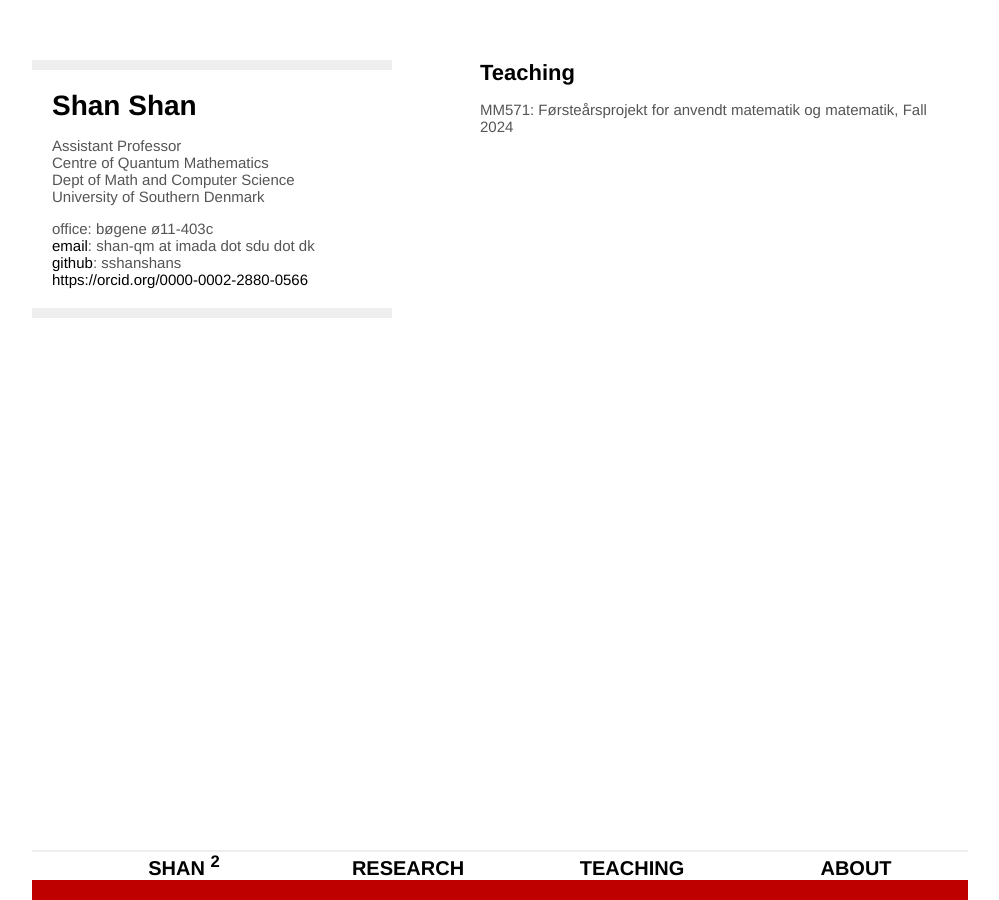
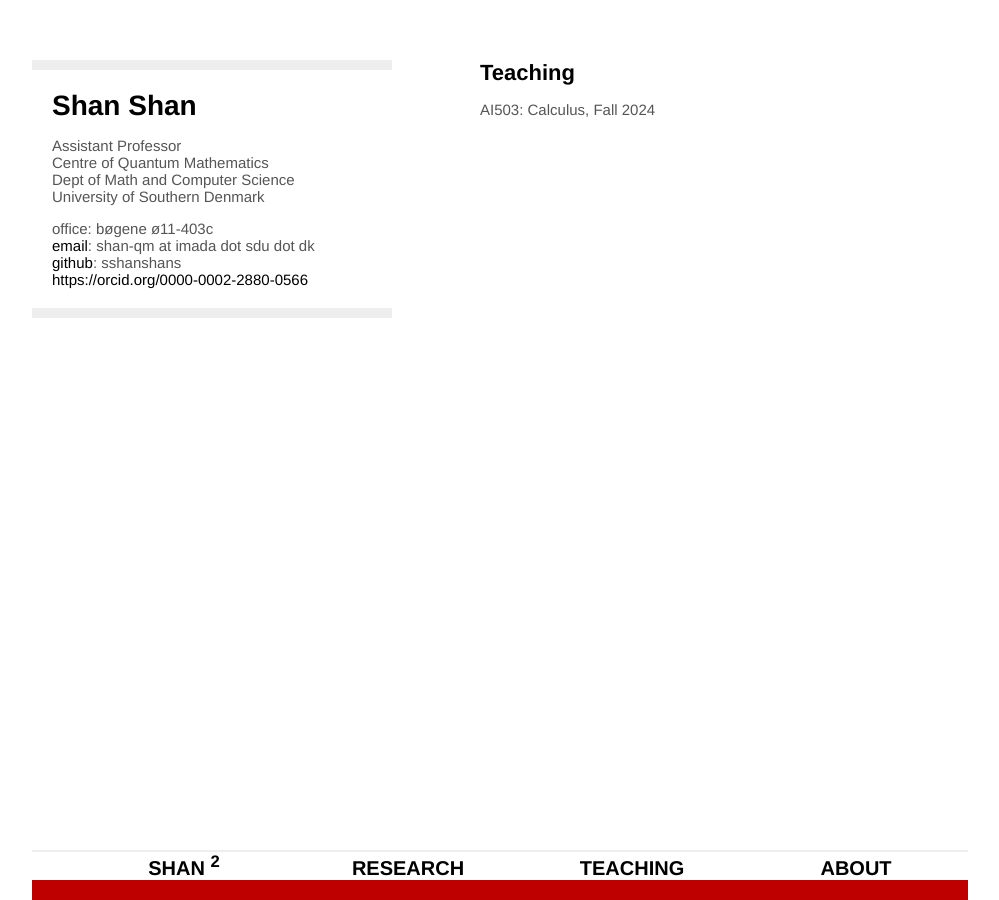
Before and after one commit to sshanshans/sshanshans.github.io, a Jekyll site: the page built from teaching/teaching.md, in a window 1280 px wide. Shown: the whole page, without its empty margins (160-1159 px from the left). Built offline with Jekyll 4.4.1, drawn with Linux system fonts in a browser that asks for light colours.

Commit message:
Update teaching.md

```diff
--- a/teaching/teaching.md
+++ b/teaching/teaching.md
@@ -5,7 +5,7 @@ description: Teaching
 ---
 ### Teaching
 
-MM571: Førsteårsprojekt for anvendt matematik og matematik, Fall 2024
+AI503: Calculus, Fall 2024
 
 
 <br/>
```
